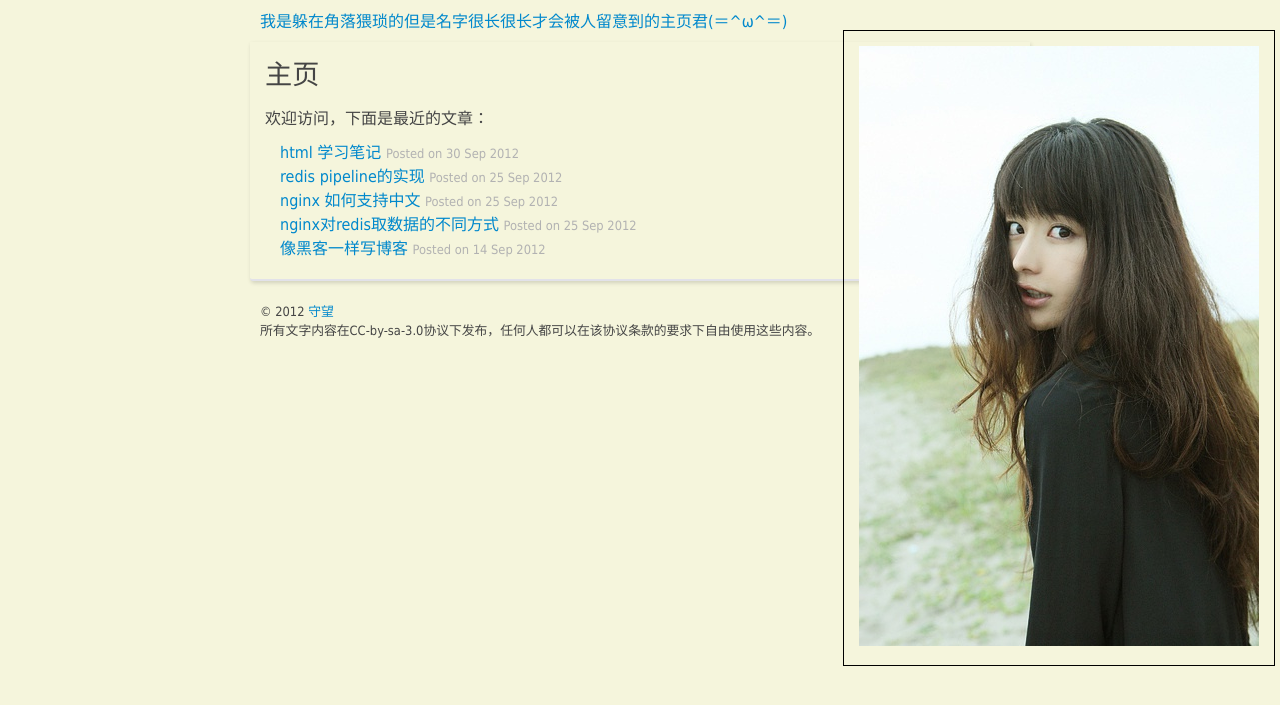
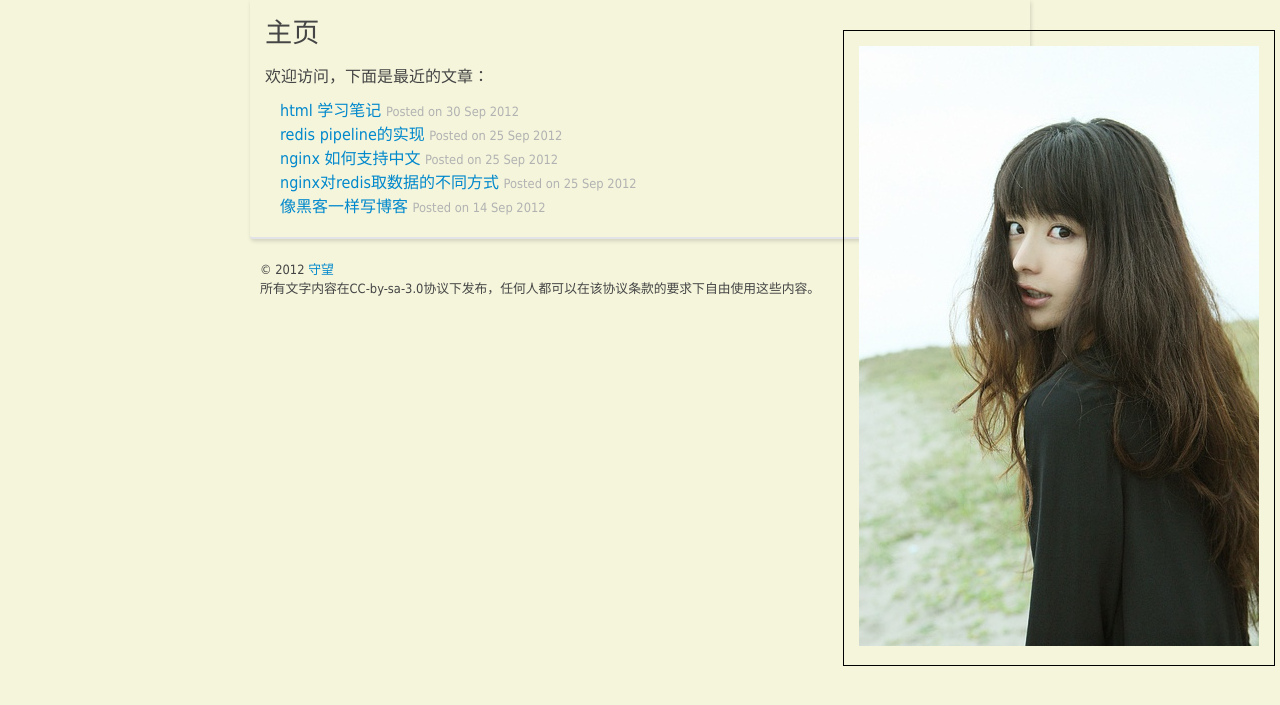
Before and after one commit to hopestar/hopestar.github.com, a Jekyll site: the page built from index.html, in a window 1280 px wide. Shown: the top 705 px of the page. Built offline with Jekyll 4.4.1, drawn with Linux system fonts in a browser that asks for light colours; Markdown is read by kramdown in place of the engine named in the settings.

Commit message:
Update _layouts/index.html

```diff
--- a/_layouts/index.html
+++ b/_layouts/index.html
@@ -8,10 +8,6 @@
   <script src="/assets/script/highlight.pack.js"></script>
 </head>
 <body>
-
-  <div id="header">
-  <a href="/">我是躲在角落猥琐的但是名字很长很长才会被人留意到的主页君(＝^ω^＝) </a>
-  </div>
   <div id="sidebar">
    <img src="/img/original_8xvD_67930000db92125f.jpg"><br />
   </div>
```
